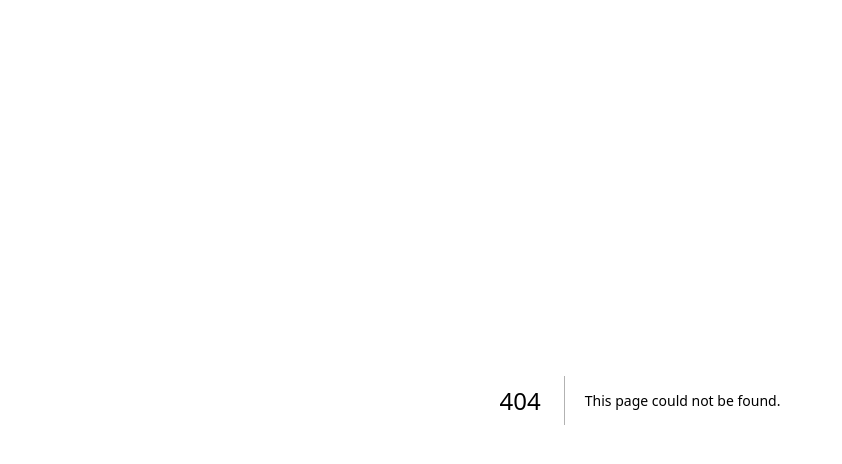
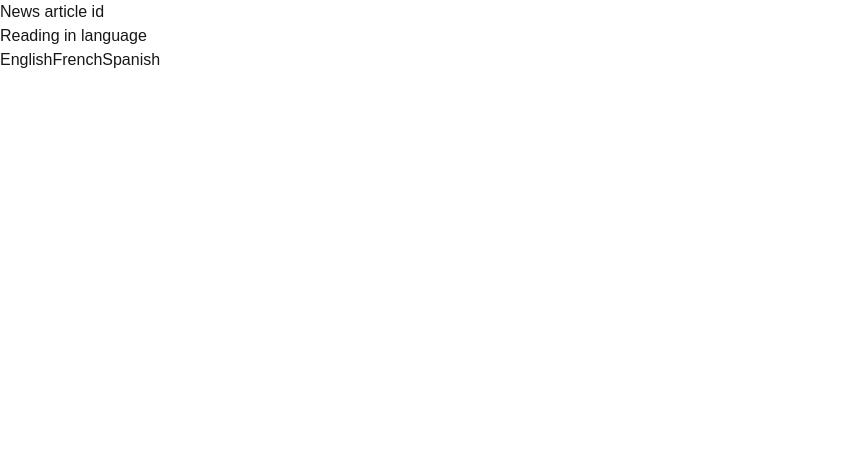
Before and after one commit to ZeroaNinea/Next.js-Complete-Course, a Next.js app in the folder routing-demo/: page /articles/breaking-news-123 in a window 1280 px wide. Before the commit this address had no page. Shown: the top 464 px of the page, without its empty margins (0-842 px from the left). Built offline with nearby package versions, Linux system fonts and the light colour scheme.

Commit message:
articles added

```diff
--- /dev/null
+++ b/routing-demo/app/articles/[articleId]/page.tsx
@@ -0,0 +1,16 @@
+import Link from 'next/link';
+
+export default function NewsArticle() {
+  return (
+    <div>
+      <h1>News article id</h1>
+      <p>Reading in language</p>
+
+      <div>
+        <Link href="/articles/id?lang=en">English</Link>
+        <Link href="/articles/id?lang=fr">French</Link>
+        <Link href="/articles/id?lang=es">Spanish</Link>
+      </div>
+    </div>
+  );
+}
--- a/routing-demo/app/page.tsx
+++ b/routing-demo/app/page.tsx
@@ -80,6 +80,7 @@
       <Link href="/products">Products</Link>
       <Link href="/articles/breaking-news-123?lang=en">Read in English</Link>
       <Link href="/articles/breaking-news-123?lang=fr">Read in French</Link>
+      <Link href="/articles/breaking-news-123?lang=es">Read in Spanish</Link>
     </>
   );
 }
```
